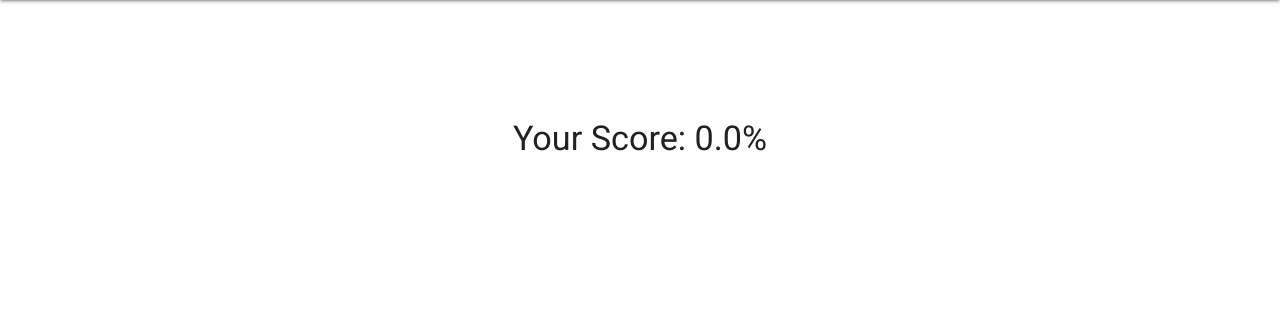
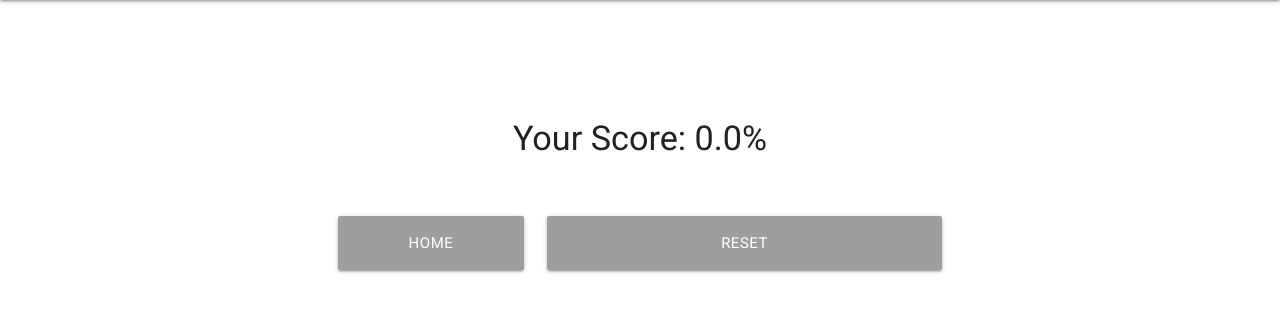
Before and after one commit to yooli23/UI-Design-H7-4, a Flask app: page /test_finish in a window 1280 px wide. Shown: the part 64-376 px from the top of the page. Run offline with Flask 2, Linux system fonts and the light colour scheme; some libraries are stand-ins or nearby versions.

Commit message:
minor functionality & reset btn

```diff
--- a/app/server.py
+++ b/app/server.py
@@ -79,6 +79,12 @@ def learn():
     global visited
     return render_template('learn.html', visited=visited)
 
+@app.route('/reset')
+def reset():
+    global visited
+    visited = dict()
+    return render_template('learn.html', visited=visited)
+
 @app.route('/learn/<idx>')
 def learn_idx(idx):
     global test_scores
--- a/app/static/main.css
+++ b/app/static/main.css
@@ -106,3 +106,12 @@ li{
     width: 100%;
     height: 100%;
 }
+#imgfluid {
+    position: relative;
+}
+#question-text {
+    font-size: x-large;
+}
+.reset-btn{
+    width: 40%;
+}
--- a/app/templates/test-view.html
+++ b/app/templates/test-view.html
@@ -140,12 +140,14 @@
     });
 </script>
 <h4 class="center"></h4>
+
 <div class="row">
     <div class="col s12 m12 l6 center">
         <div class="container">
             <div class="row">
                 <div class="col s12"><span id="question-text"></span></div>
             </div>
+            <div class="imgfluid">
             <div class="row">
                 <div class="col s12">
                     <img id="question-img" src="" alt="" width="510" height="340">
@@ -156,7 +158,10 @@
     <div class="col s12 m12 l6 center">
         <div id="options"></div>
     </div>
+    </div>
 </div>
+
+
 <div class="row">
     <div class="col">
         <a href="" id="next-test" class="waves-effect waves-light btn blue">
--- a/app/templates/test.html
+++ b/app/templates/test.html
@@ -7,4 +7,5 @@
         Start Test
     </a>
 </div>
+
 {% endblock %}
--- a/app/templates/test_finish.html
+++ b/app/templates/test_finish.html
@@ -10,5 +10,19 @@
 </script>
 <div class="container center">
     <h4 id="score"></h4>
+    <br>
+    <br>
+    <div class="row">
+    <div class="col s4 m4 l4">
+        <a href="/learn" class="waves-effect waves-light btn grey btn-large test-btn">
+            Home
+        </a>
+    </div>
+    <div class="col s8 m8 l8">
+        <a href="/reset" id="reset" class="waves-effect waves-light btn grey btn-large test-btn">
+            Reset
+        </a>
+    </div>
+</div>
 </div>
 {% endblock %}
```
Also changed, not shown: app/templates/learn.html (+9 -0 lines).
